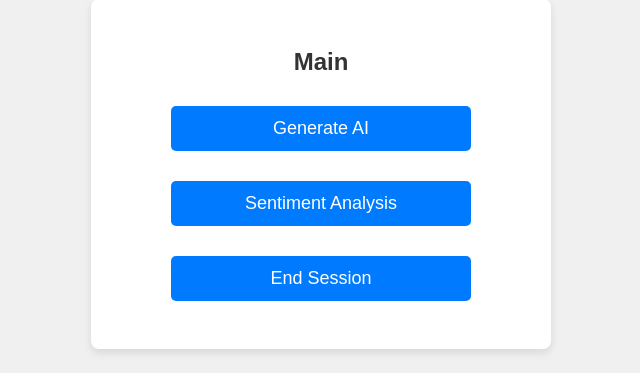
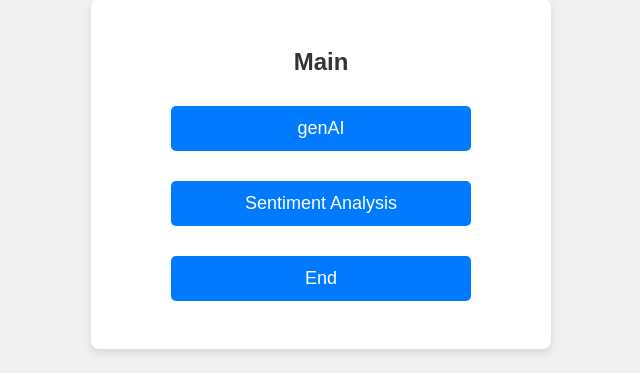
Before and after one commit to Marcus8009/AN6001A-2024-T2, a Flask app: page /main in a window 1280 px wide. Shown: the part 246-619 px from the top of the page, without its empty margins (319-959 px from the left). Run offline with Flask 3, Linux system fonts and the light colour scheme.

Commit message:
Update main.html

```diff
--- a/templates/main.html
+++ b/templates/main.html
@@ -1,27 +1,19 @@
 <head>
-<meta name = "viewport" content = "width=device-width, initial-scale=1.0">
-<link rel ="stylesheet" href ="{{url_for('static',filename='styles.css')}}">
+    <meta name="viewport" content="width=device-width, initial-scale=1.0">
+    <link rel="stylesheet" href="{{url_for('static',filename='styles.css')}}">
 </head>
 
 <body>
     <div class="container">
         <h2>Main</h2>
-
-        <!-- Form for generating AI -->
-        <form action="/" method="post">
-            <input type="hidden" name="action" value="genAI">
-            <p><input type="submit" value="Generate AI"></p>
+        <form action="/genAI" method="post">
+            <p><input type="submit" value="genAI"></p>
         </form>
-
-        <!-- Form for Sentiment Analysis -->
         <form action="/SA" method="post">
             <p><input type="submit" value="Sentiment Analysis"></p>
         </form>
-
-        <!-- Form for ending the session -->
         <form action="/" method="post">
-            <input type="hidden" name="action" value="End">
-            <p><input type="submit" value="End Session"></p>
+            <p><input type="submit" value="End"></p>
         </form>
     </div>
 </body>
```
